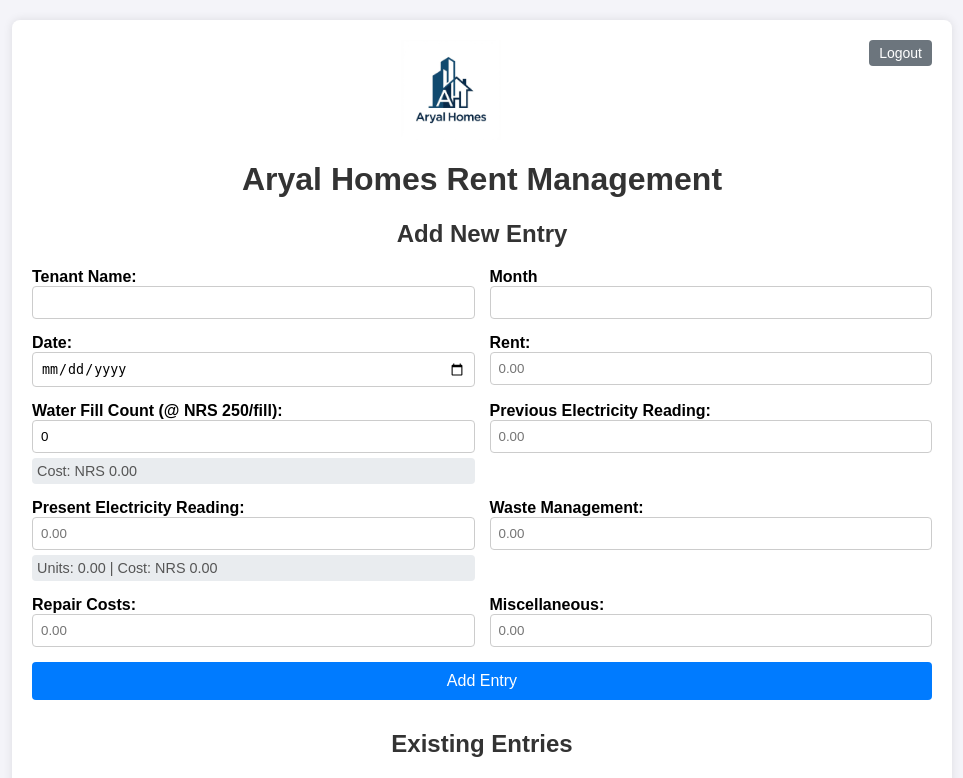
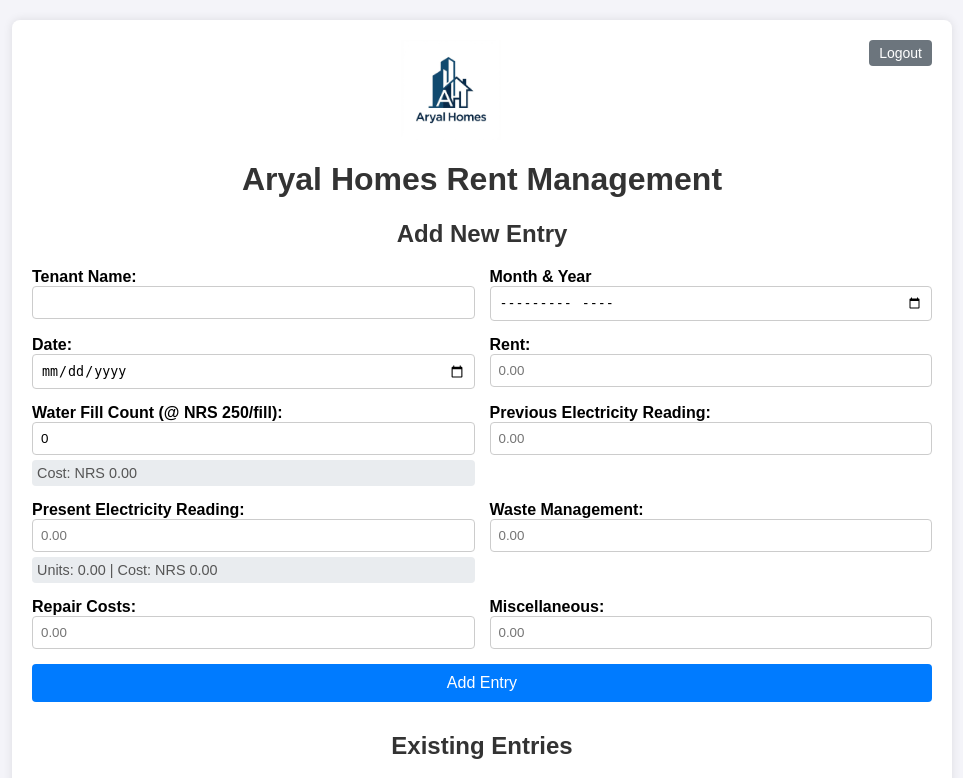
Before and after one commit to badalaryal11/aryal-homes-rent-manager, a Flask app: page / in a window 1280 px wide. Shown: the top 778 px of the page, without its empty margins (158-1121 px from the left). Run offline with Flask 3, Linux system fonts and the light colour scheme; the visitor is signed in with stand-in values (Sample User, id 1); data that the repository does not hold is empty.

Commit message:
Change month input to month picker

```diff
--- a/templates/index.html
+++ b/templates/index.html
@@ -172,8 +172,8 @@
                 <input type="text" id="tenant_name" name="tenant_name" required>
             </div>
             <div>
-                <label for="month">Month</label>
-                <input type="text" id="month" name="month" required>
+                <label for="month">Month & Year</label>
+                <input type="month" id="month" name="month" required>
             </div>
             <div>
                 <label for="entry_date">Date:</label>
```
